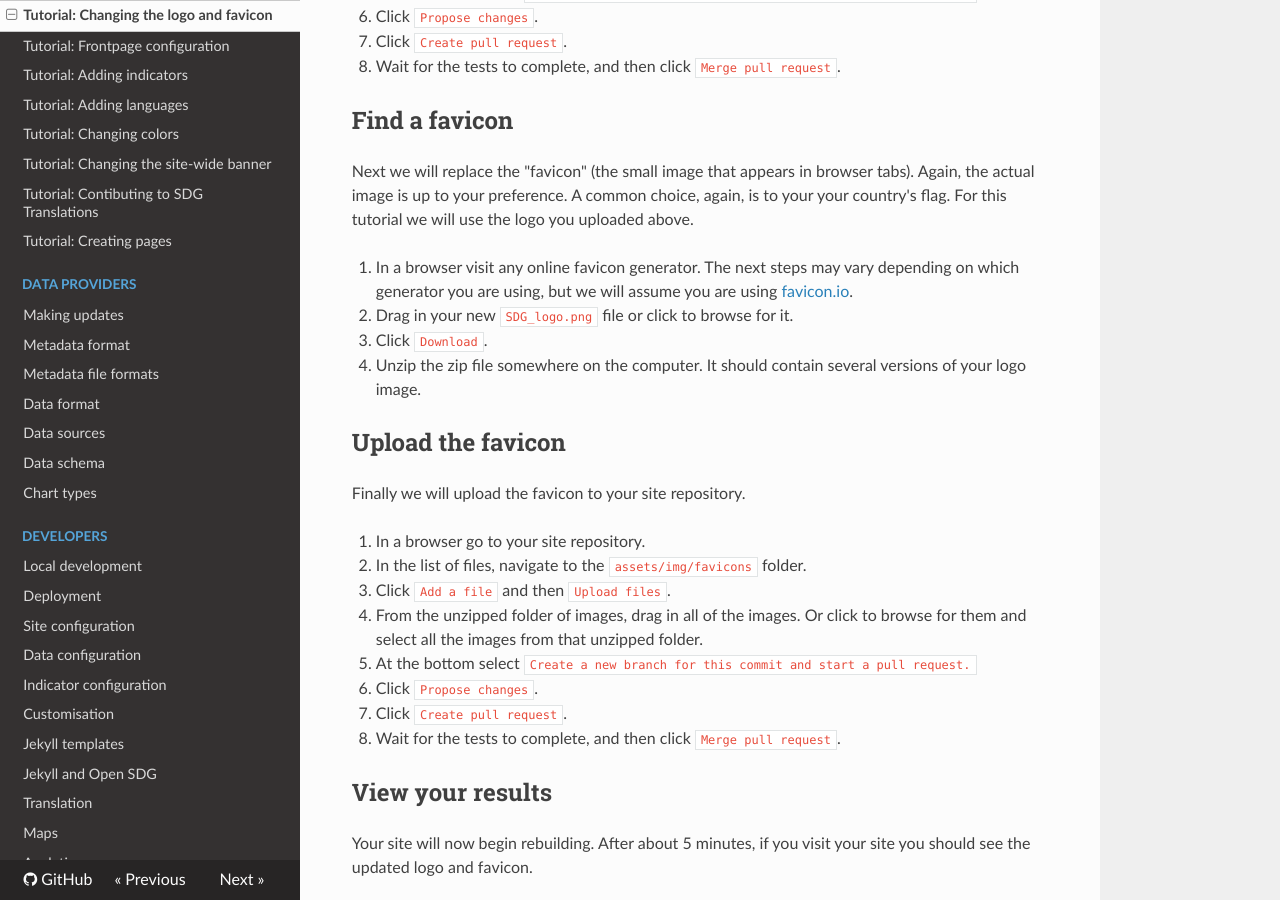
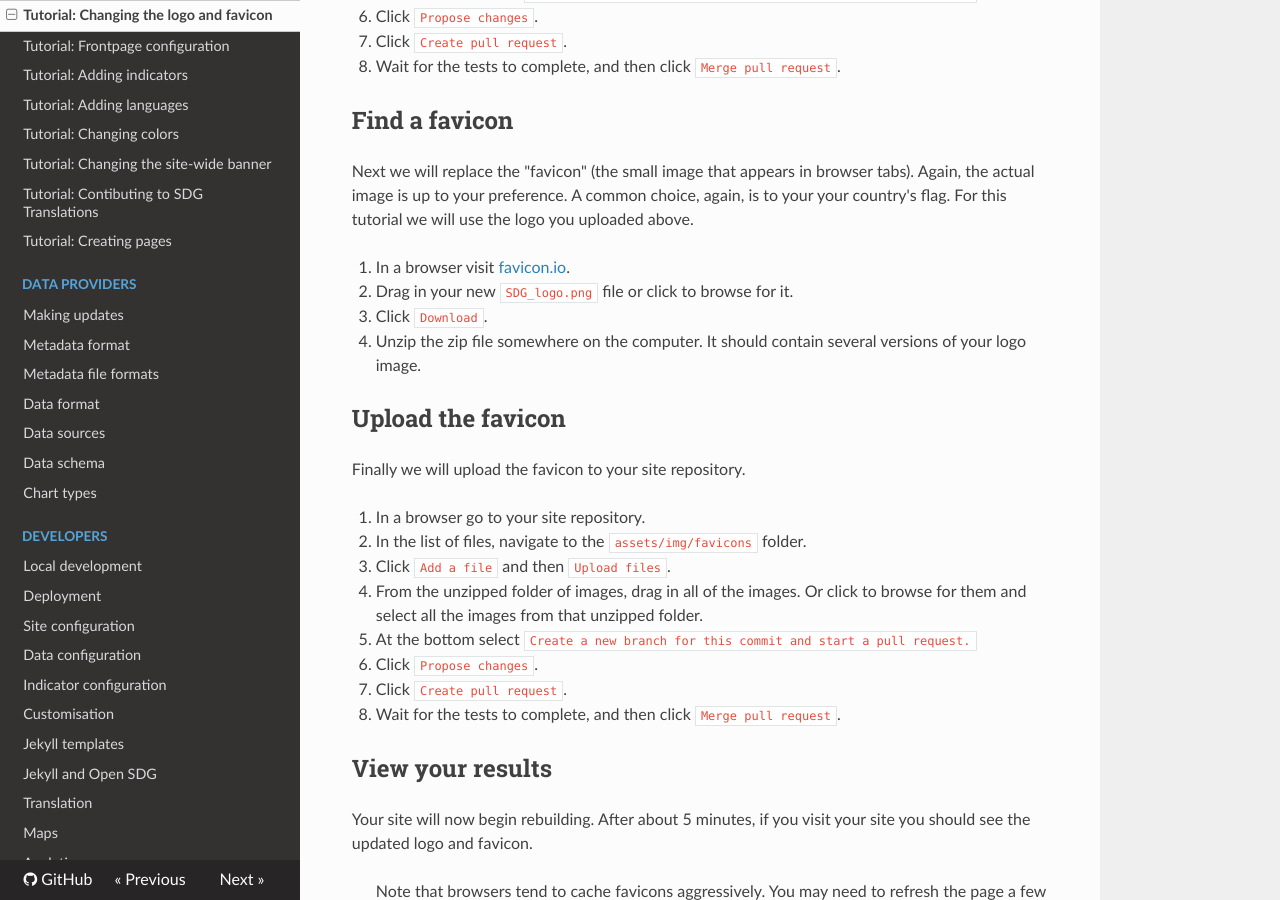
Before and after one commit to open-sdg/open-sdg, an MkDocs documentation site: the page built from docs/tutorials/change-logo.md, in a window 1280 px wide and 900 px high, scrolled down 1008 px. Built offline with MkDocs 1.6.1, drawn with Linux system fonts in a browser that asks for light colours; nearby versions of some CDN libraries; old or Windows-style settings are respelled for this version of MkDocs.

Commit message:
Docs tweak

```diff
--- a/docs/tutorials/change-logo.md
+++ b/docs/tutorials/change-logo.md
@@ -37,7 +37,7 @@ Next we will upload the logo to your site repository.
 
 Next we will replace the "favicon" (the small image that appears in browser tabs). Again, the actual image is up to your preference. A common choice, again, is to your your country's flag. For this tutorial we will use the logo you uploaded above.
 
-1. In a browser visit any online favicon generator. The next steps may vary depending on which generator you are using, but we will assume you are using [favicon.io](https://favicon.io/favicon-converter/).
+1. In a browser visit [favicon.io](https://favicon.io/favicon-converter/).
 1. Drag in your new `SDG_logo.png` file or click to browse for it.
 1. Click `Download`.
 1. Unzip the zip file somewhere on the computer. It should contain several versions of your logo image.
```
